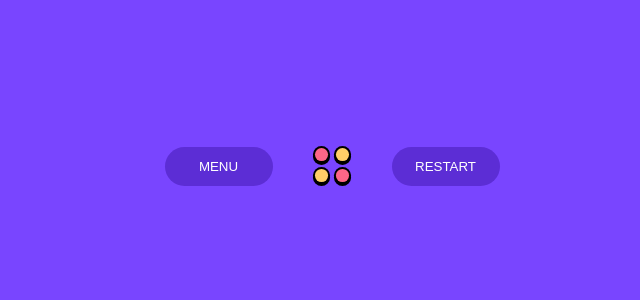
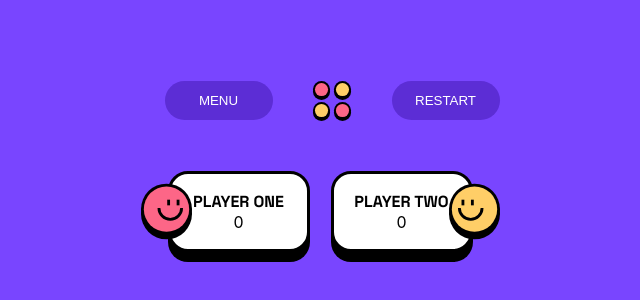
Before and after one commit to nathan-bark/connect-four, a React (Create React App) app: page /player-vs-player in a window 1280 px wide. Shown: the part 234-534 px from the top of the page, without its empty margins (308-948 px from the left). Built offline with nearby package versions, Linux system fonts and the light colour scheme.

Commit message:
Basic score box layout

```diff
--- a/src/components/game-header/game-header.component.tsx
+++ b/src/components/game-header/game-header.component.tsx
@@ -1,3 +1,5 @@
+/// <reference path="../../assets/images/index.d.ts" />
+
 import React from "react";
 
 import './game-header.styles.scss';
--- /dev/null
+++ b/src/components/player-scores/player-scores.component.tsx
@@ -0,0 +1,29 @@
+import React from 'react';
+
+import './player-scores.styles.scss';
+
+import playerOne from '../../assets/images/player-one.svg'
+import playerTwo from '../../assets/images/player-two.svg'
+
+const PlayerScores = () => {
+    return(
+        <div className='player-scores-container'>
+            {/* player one */}
+            <img className='player-one-image' src={playerOne} alt="" />
+            <div className='player-one-box'>
+                <p className='player-one-name'>PLAYER ONE</p>
+                <p className='player-one-score'>0</p>
+            </div>
+
+            {/* player two */}
+            <div className='player-two-box'>
+                <p className='player-two-name'>PLAYER TWO</p>
+                <p className='player-two-score'>0</p>
+            </div>
+            <img className='player-two-image' src={playerTwo} alt="" />
+
+        </div>
+    )
+}
+
+export default PlayerScores;
--- /dev/null
+++ b/src/components/player-scores/player-scores.styles.scss
@@ -0,0 +1,50 @@
+@import '../../sass.styles/variables';
+@import '../../sass.styles/mixins';
+
+.player-scores-container {
+    width: 359px;
+    height: 81px;
+    margin-top: 50px;
+    display: flex;
+    justify-content: center;
+    align-items: center;
+    position: relative;
+    right: 12px;
+
+    .player-one-box, .player-two-box {
+
+        width: 142px;
+        height: 81px;
+        display: flex;
+        flex-direction: column;
+        justify-content: center;
+        align-items: center;
+        background-color: $white;
+        border: 3px solid $black;
+        border-radius: 20px;
+        box-shadow: $shadow;
+
+
+        .player-one-name, .player-two-name {
+            @include FontStyle('HeadingXS');
+        }
+    }
+
+    .player-two-box{
+        margin-left: 21px;
+    }
+
+    .player-one-image {
+        left: 0;
+    }
+
+    .player-two-image {
+        right: 0;
+    }
+
+    img {
+        position: absolute;
+        width: 51px;
+        height: 59px;
+    }
+}
--- a/src/routes/play-vs-player/play-vs-player.component.tsx
+++ b/src/routes/play-vs-player/play-vs-player.component.tsx
@@ -1,8 +1,9 @@
-import React from 'react';
+import React from "react";
 
-import './play-vs-player.styles.scss';
+import "./play-vs-player.styles.scss";
 
-import GameHeader from '../../components/game-header/game-header.component.tsx';
+import GameHeader from "../../components/game-header/game-header.component.tsx";
+import PlayerScores from "../../components/player-scores/player-scores.component.tsx";
 
 // Header:  pause menu overlay including restart button -  Restart Button and logo
 // Player scores: Scores for each player with appropriate face image for p1 and p2
@@ -13,13 +14,12 @@ import GameHeader from '../../components/game-header/game-header.component.tsx';
 //swithc to next player after 15 seconds or disc is played
 
 const PlayVsPlayer = () => {
-    return (
-        <div className="play-vs-player-container">
-            <div className='game-header-container'>
-                <GameHeader />
-            </div>
-        </div>
-    );
+  return (
+    <div className="play-vs-player-container">
+      <GameHeader />
+      <PlayerScores />
+    </div>
+  );
 };
 
 export default PlayVsPlayer;
--- a/src/routes/play-vs-player/play-vs-player.styles.scss
+++ b/src/routes/play-vs-player/play-vs-player.styles.scss
@@ -9,4 +9,5 @@
     justify-content: center;
     align-items: center;
     background-color: $light_purple;
+
 }
```
